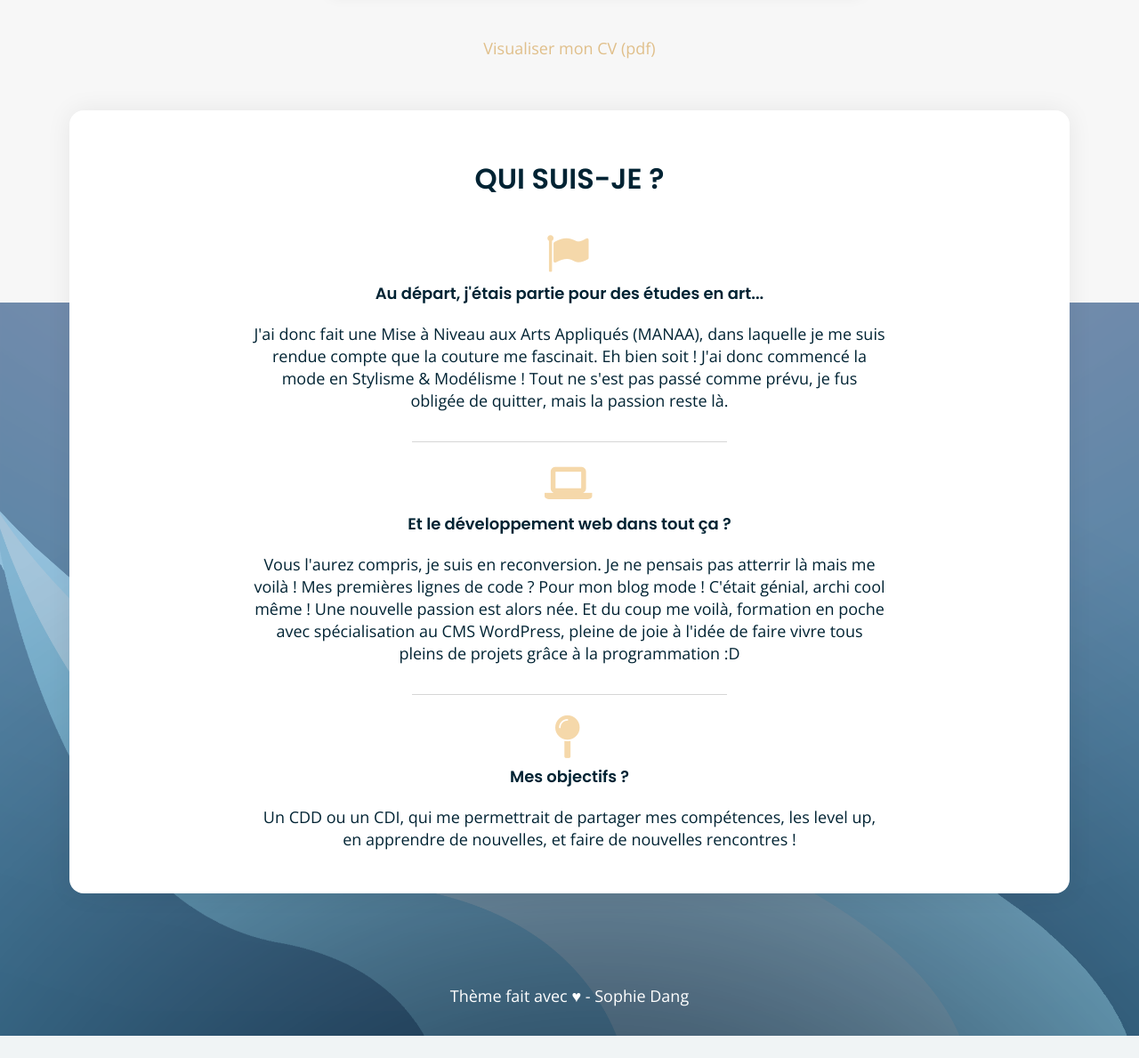
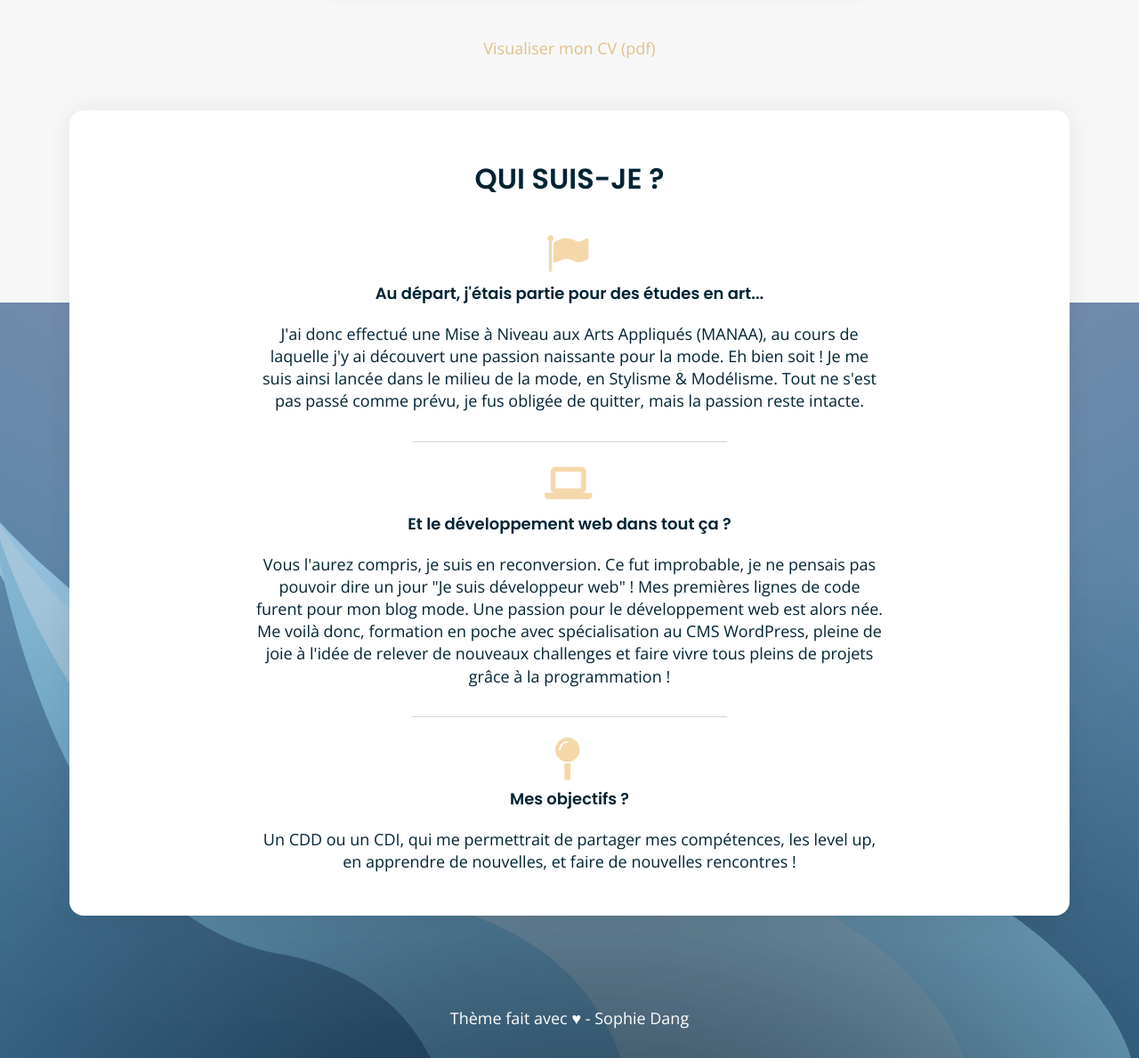
Before and after one commit to Sophie-Dang/portfolio, a WordPress theme: the page made by content/themes/portfolio-theme/front-page.php in a window 1280 px wide. Shown: the part 2600-3789 px from the top of the page at 89% size. Before the commit the page ends 3764 px from the top, so only its background shows below. Run offline with PHP 8.4 and a stand-in for WordPress, Linux system fonts and the light colour scheme; the site name, menu and one post (Sample post) are stand-ins, and other content is empty.

Commit message:
changed resume text

```diff
--- a/content/themes/portfolio-theme/front-page.php
+++ b/content/themes/portfolio-theme/front-page.php
@@ -172,13 +172,14 @@
             <i class="fa fa-flag" aria-hidden="true"></i>
             Au départ, j'étais partie pour des études en art...
           </span>
-          J'ai donc fait une Mise à Niveau aux Arts Appliqués (MANAA), dans laquelle je me suis rendue compte que la couture me fascinait. Eh bien soit ! J'ai donc commencé la mode en Stylisme & Modélisme ! Tout ne s'est pas passé comme prévu, je fus obligée de quitter, mais la passion reste là.
+          J'ai donc effectué une Mise à Niveau aux Arts Appliqués (MANAA), au cours de laquelle j'y ai découvert une passion naissante pour la mode. Eh bien soit ! Je me suis ainsi lancée dans le milieu de la mode, en Stylisme & Modélisme. Tout ne s'est pas passé comme prévu, je fus obligée de quitter, mais la passion reste intacte.
 
           <span class="br">
             <i class="fa fa-laptop" aria-hidden="true"></i>
             Et le développement web dans tout ça ?
           </span>
-          Vous l'aurez compris, je suis en reconversion. Je ne pensais pas atterrir là mais me voilà ! Mes premières lignes de code ? Pour mon blog mode ! C'était génial, archi cool même ! Une nouvelle passion est alors née. Et du coup me voilà, formation en poche avec spécialisation au CMS WordPress, pleine de joie à l'idée de faire vivre tous pleins de projets grâce à la programmation :D
+          Vous l'aurez compris, je suis en reconversion. Ce fut improbable, je ne pensais pas pouvoir dire un jour "Je suis développeur web" !
+          Mes premières lignes de code furent pour mon blog mode. Une passion pour le développement web est alors née. Me voilà donc, formation en poche avec spécialisation au CMS WordPress, pleine de joie à l'idée de relever de nouveaux challenges et faire vivre tous pleins de projets grâce à la programmation !
 
           <span class="br">
             <i class="fa fa-map-pin" aria-hidden="true"></i>
--- a/content/themes/portfolio-theme/template-parts/skills-part.php
+++ b/content/themes/portfolio-theme/template-parts/skills-part.php
@@ -31,7 +31,7 @@
         </div>
 
         <div class="skills-content">
-          <h6 class="skills-content__title">Je m'aide de ...</h6>
+          <h6 class="skills-content__title">J'utilise ...</h6>
           <div class="skills-content__items">
             <?php
               foreach($terms as $term)
```
